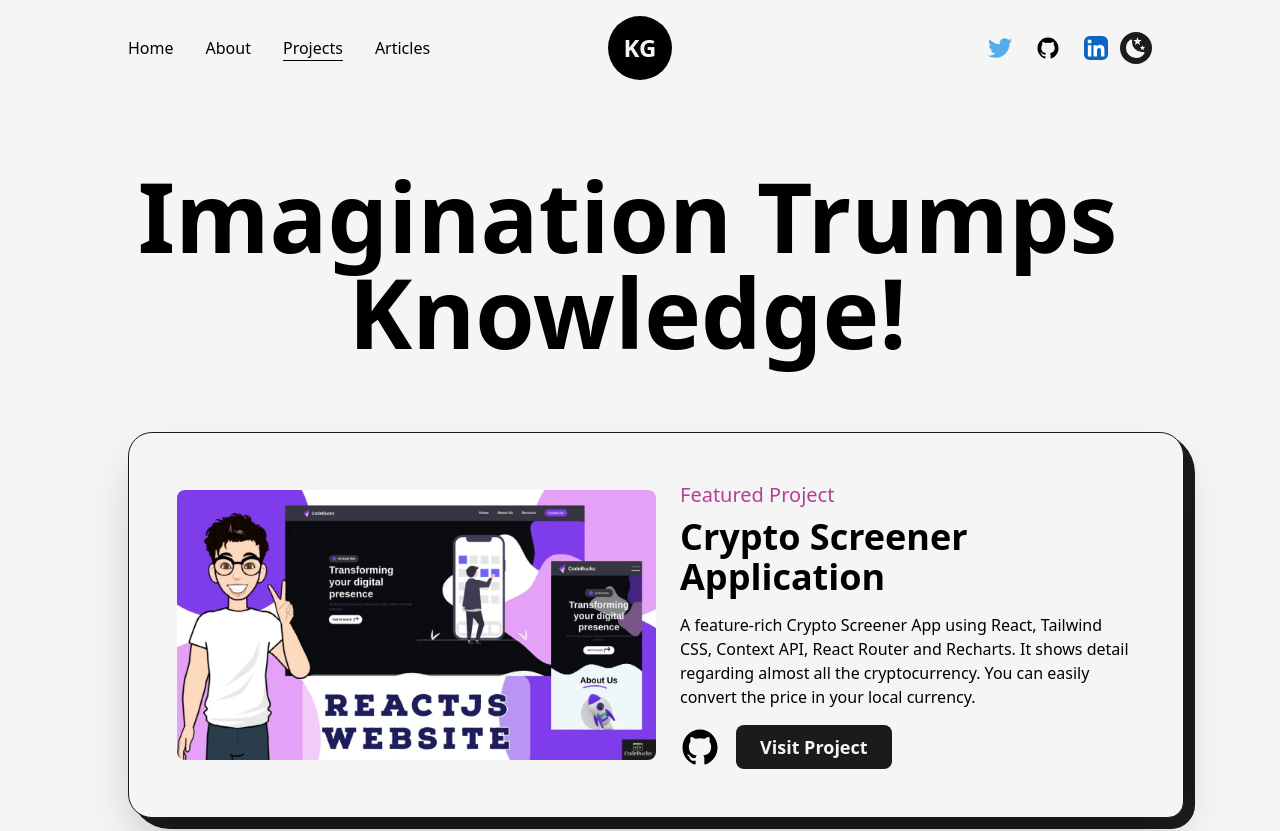
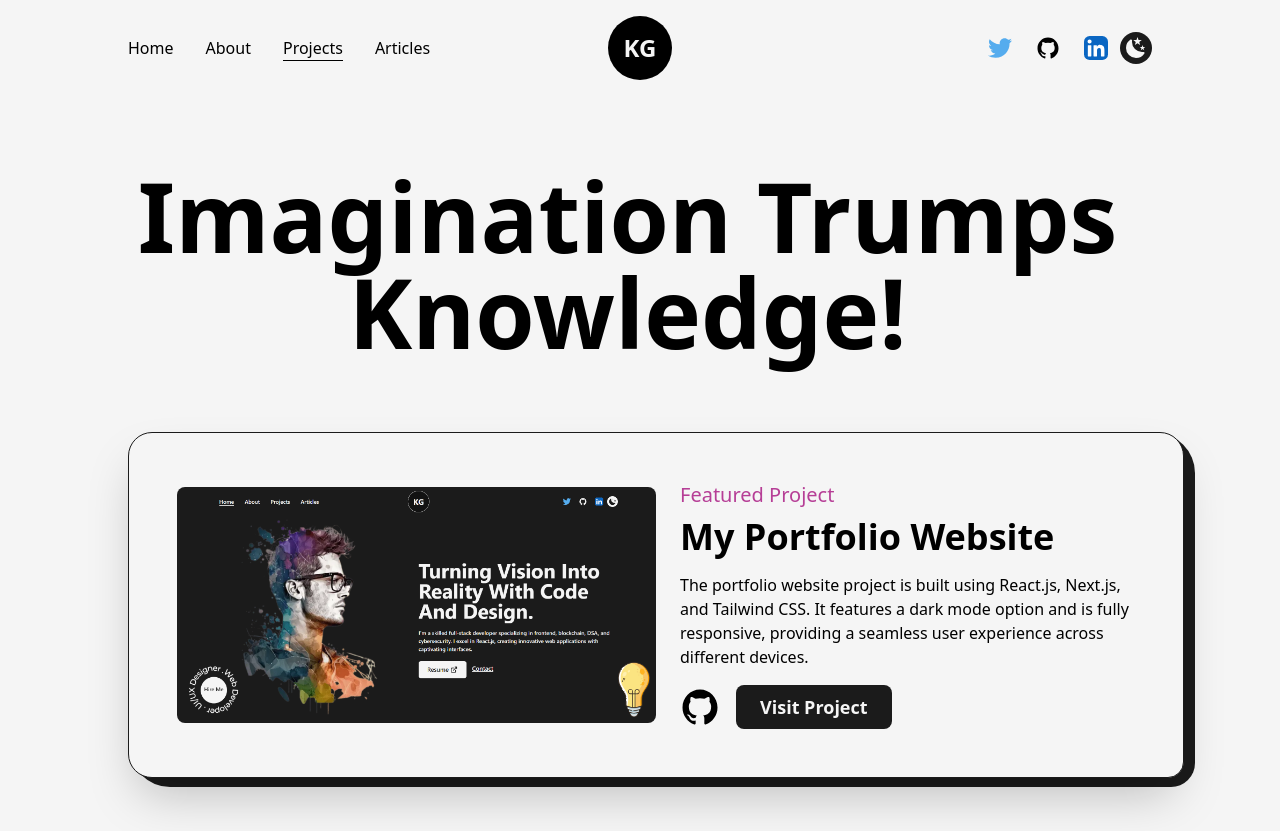
Before and after one commit to kartik739/My_Portfolio, a Next.js app: page /Projects in a window 1280 px wide. Shown: the top 831 px of the page. Built offline with nearby package versions, Linux system fonts and the light colour scheme.

Commit message:
Update Projects.js

```diff
--- a/src/pages/Projects.js
+++ b/src/pages/Projects.js
@@ -5,7 +5,7 @@ import Head from 'next/head'
 import Image from 'next/image'
 import Link from 'next/link'
 import React from 'react'
-import project1 from "../../public/images/projects/agency-website-cover-image.jpg"
+import project1 from "../../public/images/projects/Screenshot 2023-06-02 185829.png"
 import {motion} from "framer-motion";
 import TransitionEffect from '@/components/TransitionEffect'
 
@@ -90,13 +90,12 @@ const Projects = () => {
 
                 <div className='col-span-12'>
                     <FeaturedProject
-                    title="Crypto Screener Application"
+                    title="My Portfolio Website"
                     img={project1}
-                    summary="A feature-rich Crypto Screener App using React, Tailwind CSS, Context API, React Router and Recharts.
-                    It shows detail regarding almost all the cryptocurrency. You can easily convert the price in your
-                    local currency."
+                    summary="The portfolio website project is built using React.js, Next.js, and Tailwind CSS.
+                     It features a dark mode option and is fully responsive, providing a seamless user experience across different devices."
                     link="/"
-                    github="/"
+                    github="https://github.com/kartik739/My_Portfolio"
                     type="Featured Project"
                     />
                 </div>
```
